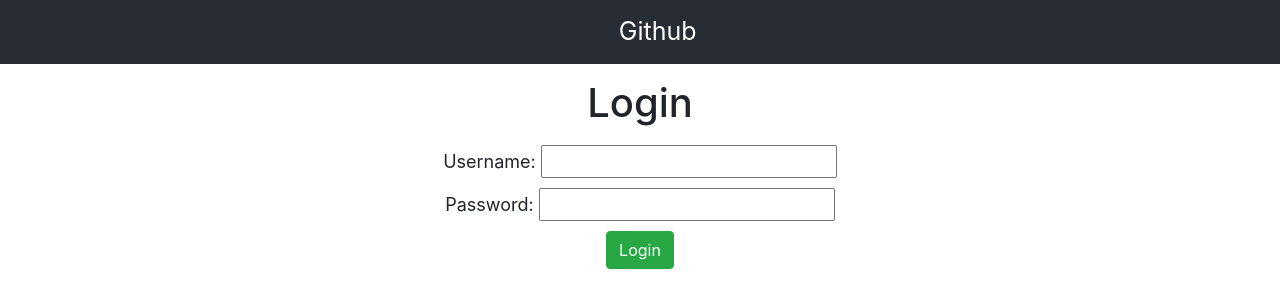
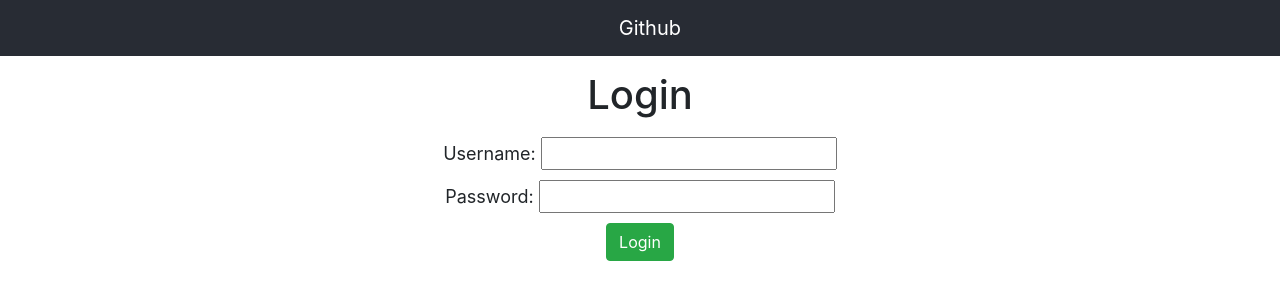
Before and after one commit to chrisDags/task-app-frontend, a React (Create React App) app: page / in a window 1280 px wide. Shown: the top 308 px of the page. Built offline with nearby package versions, Linux system fonts and the light colour scheme.

Commit message:
fixed positioning?

```diff
--- a/src/components/HeaderComponent.css
+++ b/src/components/HeaderComponent.css
@@ -1,11 +1,5 @@
-/* *{
-    margin: 0;
-    padding: 0;
-}  */
-
-
 .navbar-brand{
-    display: absolute;
+    display: relative;
     text-align: center;
     justify-content: center;
     padding-left: 48.3%;
--- a/src/components/HeaderComponent.jsx
+++ b/src/components/HeaderComponent.jsx
@@ -12,12 +12,11 @@
         return(
             <header>
                 <nav className="navbar navbar-expand-md navbar-dark mx-auto">
-                    <a href="https://github.com/chrisDags" className="navbar-brand" style={{fontSize: "25px"}}> Github </a>
+                    <a href="https://github.com/chrisDags" className="navbar-brand"> Github </a>
                     <ul className="navbar-nav">
                     </ul>
                     <ul className="navbar-nav navbar-collapse justify-content-end">
-                        {/* {!isUserLoggedIn && <li><Link className="nav-link" to="/login" style={{color: 'white'}}>Login</Link></li>} */}
-                        {(isUserLoggedIn) && <li><Link className="nav-link" onClick={AuthService.logout} to="/login" style={{color: 'white'}}>Logout</Link></li>}
+                        {(isUserLoggedIn) && <li><Link className="nav-link" onClick={AuthService.logout} to="/login" style={{color: 'white', justifyContent: 'end'}}>Logout</Link></li>}
                     </ul>
                 </nav>
             </header>
```
